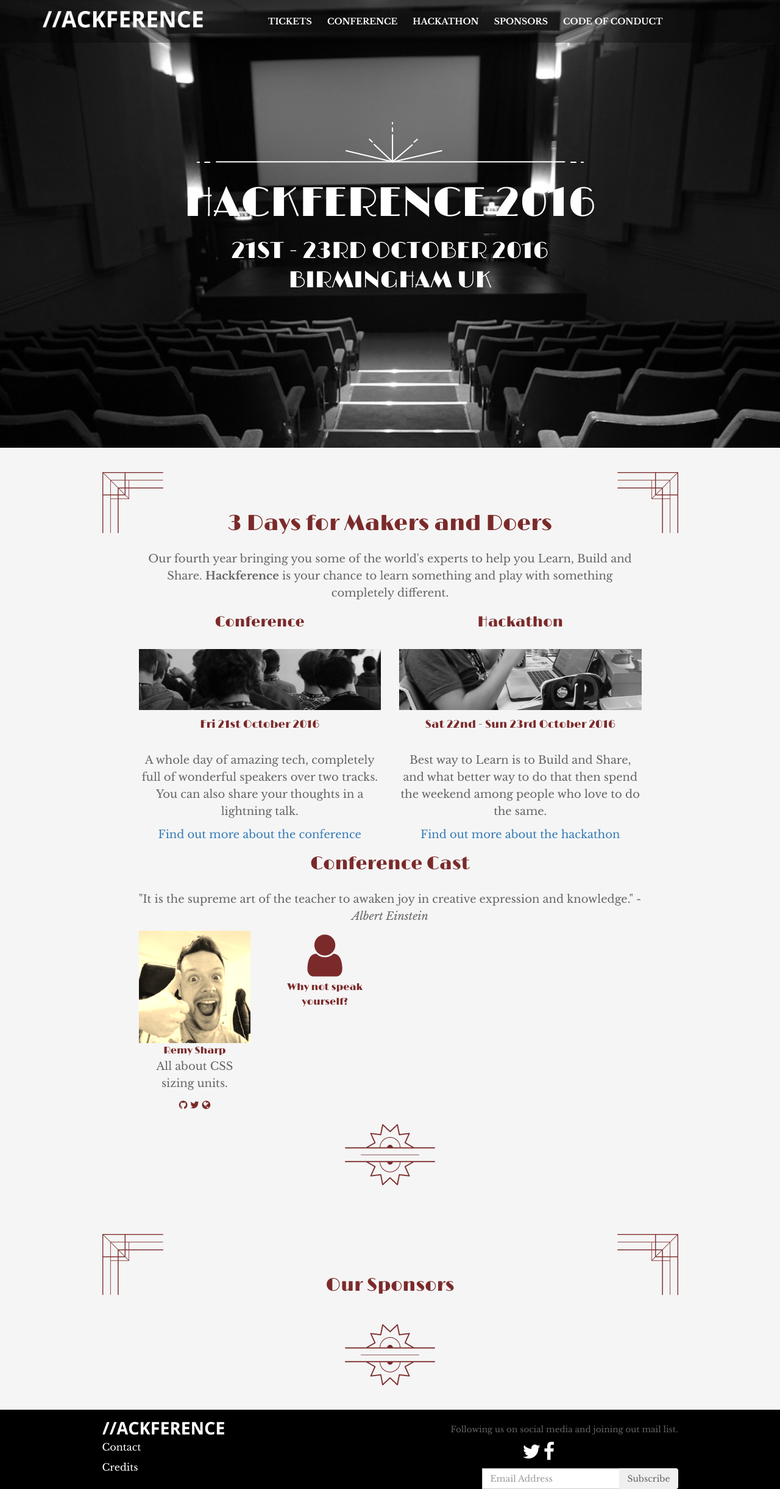
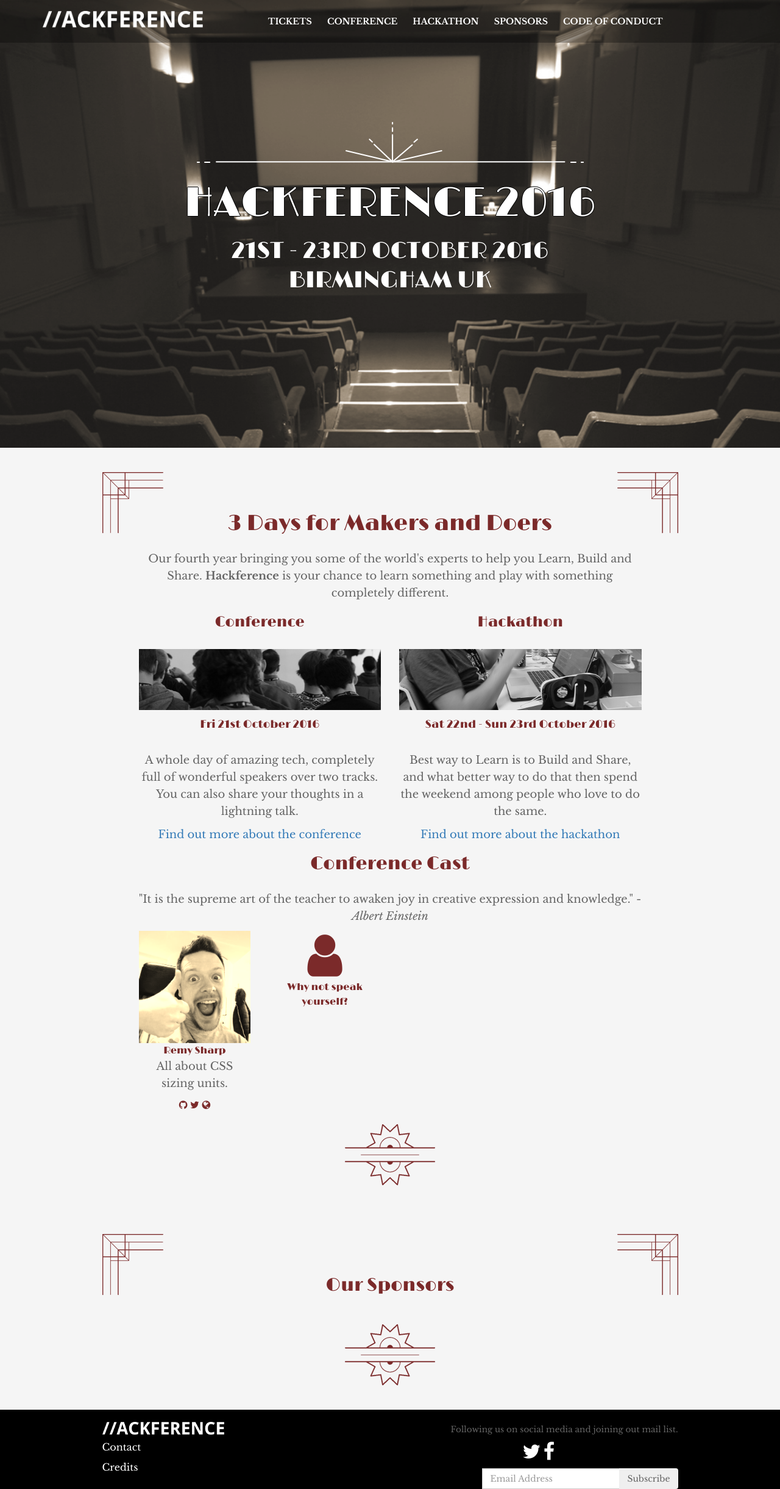
Before and after one commit to hackference/hackference-2016, a Jekyll site: the page built from index.html, in a window 1280 px wide. Shown: the whole page at 61% size. Built offline with Jekyll 4.4.1, drawn with Linux system fonts in a browser that asks for light colours; nearby versions of some CDN libraries.

Commit message:
Change the hero to sepia

```diff
--- a/assets/css/site.css
+++ b/assets/css/site.css
@@ -40,7 +40,7 @@ body {
 }
 
 #hero-section {
-  background: url("/assets/images/the-electric-screen-1.png") no-repeat center top #BCBCBC;
+  background: url("/assets/images/the-electric-screen-1-sepia.png") no-repeat center top #BCBCBC;
   background-size: cover !important;
   color: #fff;
   padding-top: 200px;
@@ -55,6 +55,7 @@ body {
   font-family: "Limelight", cursive;
   font-size: 68px;
   line-height: 108px;
+  text-shadow: -1px 0 #000000, 0 1px #000000, 1px 0 black, 0 -1px #000000;
 }
 #hero-section .hero-content h3 {
   padding: 0 0 250px;
```
Also changed, not shown: assets/images/the-electric-screen-1-sepia.png (added).
